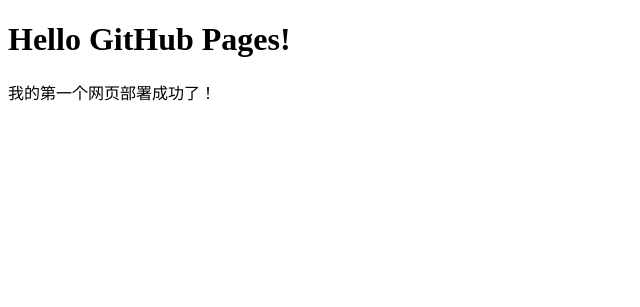
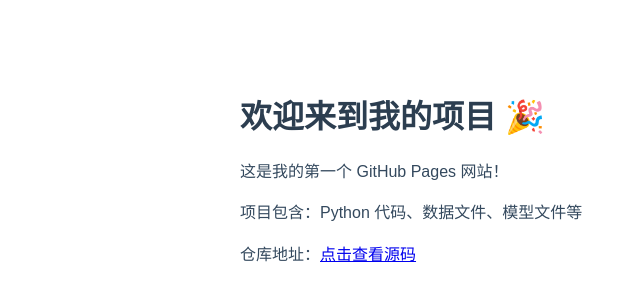
Before and after one commit to sssssyyy763/my.project, a plain HTML site: page index.html in a window 1280 px wide. Shown: the whole page, without its empty margins (0-640 px from the left). Drawn offline with Linux system fonts and the light colour scheme.

Commit message:
Update index.html

```diff
--- a/index.html
+++ b/index.html
@@ -1,7 +1,20 @@
 <!DOCTYPE html>
-<html>
-  <body>
-    <h1>Hello GitHub Pages!</h1>
-    <p>我的第一个网页部署成功了！</p>
-  </body>
+<html lang="zh-CN">
+<head>
+    <meta charset="UTF-8">
+    <title>我的项目</title>
+    <style>
+        body { font-family: Arial, sans-serif; max-width: 800px; margin: 50px auto; padding: 20px; }
+        h1 { color: #2c3e50; }
+        .info { color: #34495e; line-height: 1.6; }
+    </style>
+</head>
+<body>
+    <h1>欢迎来到我的项目 🎉</h1>
+    <div class="info">
+        <p>这是我的第一个 GitHub Pages 网站！</p>
+        <p>项目包含：Python 代码、数据文件、模型文件等</p>
+        <p>仓库地址：<a href="https://github.com/sssssyyy763/my.project" target="_blank">点击查看源码</a></p>
+    </div>
+</body>
 </html>
```
